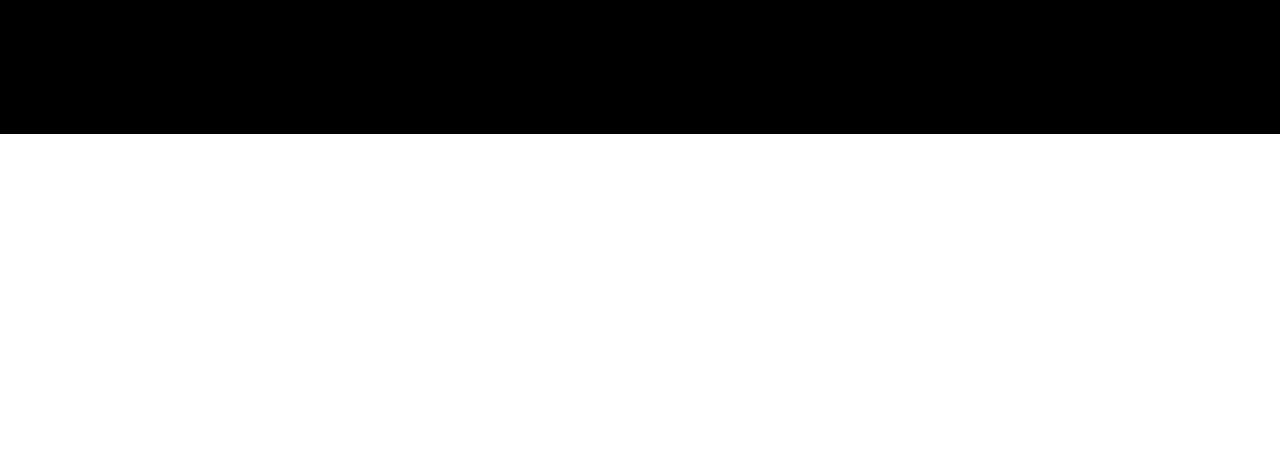
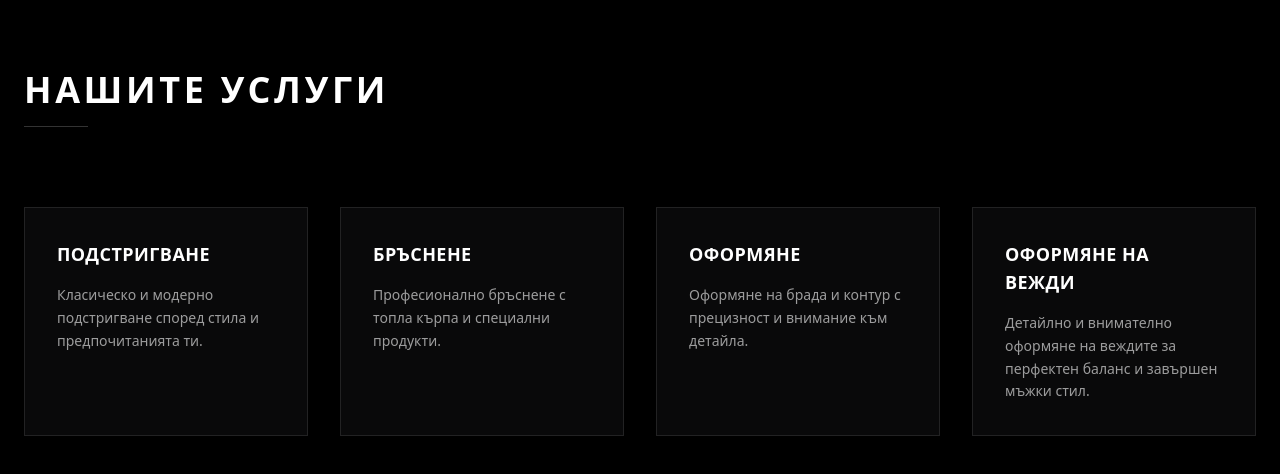
Before and after one commit to valerydochev/barbershop-website, a React (Vite) app: page / in a window 1280 px wide. Shown: the part 666-1140 px from the top of the page. Before the commit the page ends 800 px from the top, so only its background shows below. Built offline with nearby package versions, Linux system fonts and the light colour scheme.

Commit message:
Add Service compoment

```diff
--- a/src/App.jsx
+++ b/src/App.jsx
@@ -1,5 +1,6 @@
 import Hero from "./components/Hero";
 import Navbar from "./Components/Navbar";
+import Services from "./components/Services";
 
 export default function App() {
   return (
@@ -7,6 +8,7 @@
       <Navbar />
       <main className="pt-16">
         <Hero />
+        <Services />
       </main>
     </div>
   );
--- /dev/null
+++ b/src/components/Services.jsx
@@ -0,0 +1,63 @@
+export default function Services() {
+  const services = [
+    {
+      title: "ПОДСТРИГВАНЕ",
+      text: "Класическо и модерно подстригване според стила и предпочитанията ти.",
+    },
+    {
+      title: "БРЪСНЕНЕ",
+      text: "Професионално бръснене с топла кърпа и специални продукти.",
+    },
+    {
+      title: "ОФОРМЯНЕ",
+      text: "Оформяне на брада и контур с прецизност и внимание към детайла.",
+    },
+    {
+      title: "ОФОРМЯНЕ НА ВЕЖДИ",
+      text: "Детайлно и внимателно оформяне на веждите за перфектен баланс и завършен мъжки стил.",
+    },
+  ];
+
+  return (
+    <section
+      id="services"
+      className="scroll-mt-16 bg-black py-28"
+    >
+      <div className="mx-auto max-w-7xl px-6">
+
+        <div className="mb-20">
+          <h2 className="text-3xl md:text-4xl font-bold tracking-widest text-white">
+            НАШИТЕ УСЛУГИ
+          </h2>
+          <div className="mt-4 h-[1px] w-16 bg-white/20" />
+        </div>
+
+        <div className="grid gap-8 sm:grid-cols-2 lg:grid-cols-4">
+          {services.map((service, i) => (
+            <div
+              key={i}
+              className="
+                border border-white/10
+                bg-zinc-900/40
+                backdrop-blur-sm
+                p-8
+                transition duration-300
+                hover:border-white/30
+                hover:-translate-y-1
+                hover:shadow-[0_0_40px_rgba(255,255,255,0.04)]
+              "
+            >
+              <h3 className="text-lg font-semibold tracking-wide text-white mb-4">
+                {service.title}
+              </h3>
+
+              <p className="text-sm text-white/60 leading-relaxed">
+                {service.text}
+              </p>
+            </div>
+          ))}
+        </div>
+      </div>
+    </section>
+  );
+}
```
